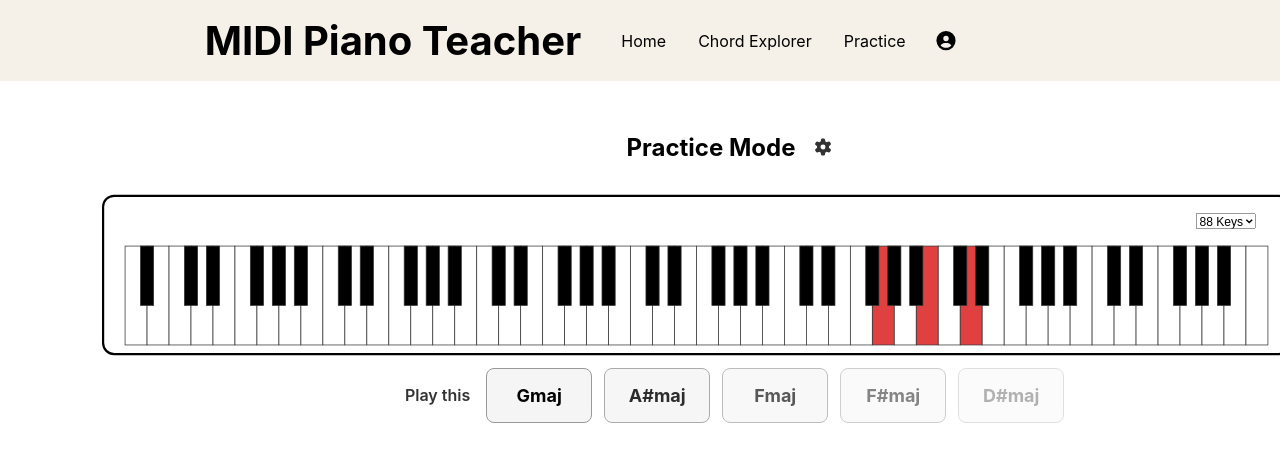
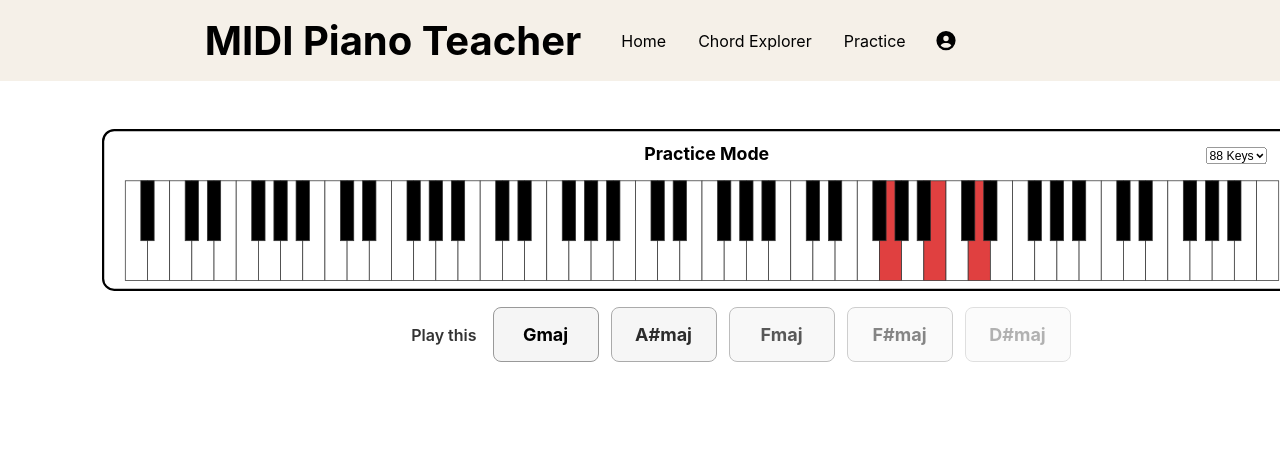
Before and after one commit to mjosephs1/midi-piano-teacher-web, a React (Create React App) app: page /practice-chords/practice in a window 1280 px wide. Shown: the top 462 px of the page. Built offline with nearby package versions, Linux system fonts and the light colour scheme.

Commit message:
Move all the page titles into the virtual piano heaader, move practice mode settings button to the right of the piano

```diff
--- a/src/components/PianoIcon.tsx
+++ b/src/components/PianoIcon.tsx
@@ -19,7 +19,7 @@ export function PianoIcon({ pianoIconWidth }: Props) {
                 key={`white-${i}`}
                 stroke="black"           // border color
                 strokeWidth={5}
-                fill={hovered && (i == 1 || i == 5) ? "#E04040" : "white"}
+                fill={hovered && [1,3,5].includes(i) ? "#E04040" : "white"}
                 x={i * whiteKeyWidth}
                 y={0}
                 width={whiteKeyWidth}
@@ -35,7 +35,7 @@ export function PianoIcon({ pianoIconWidth }: Props) {
                         key={`black-${i}`}
                         stroke="black"
                         strokeWidth={5}
-                        fill={hovered && i == 3 ? "#E04040" : "black"}
+                        fill={"black"}
                         x={(i * whiteKeyWidth) + (whiteKeyWidth-(blackKeyWidth/2))}
                         y={0}
                         width={blackKeyWidth}
--- a/src/pages/ChordExplorer.tsx
+++ b/src/pages/ChordExplorer.tsx
@@ -19,10 +19,11 @@ export const ChordExplorer: FC = ({}) => {
 
     return (
       <div className="chord-explorer-page">
-        <h2>Chord Explorer</h2>
         <VirtualPiano
             numKeys={KEYBOARD_SIZES[0]}
-            pressedNotes={chordNotes}/>
+            pressedNotes={chordNotes}
+            header="Chord Explorer"
+            />
 
         <div className="chord-grid">
           {CHORD_PATTERNS.map((pattern, pi) => (
--- a/src/pages/PracticeMode.css
+++ b/src/pages/PracticeMode.css
@@ -21,7 +21,8 @@
   align-items: center;
   border: none;
   background: transparent;
-  padding: 0.4rem 0.6rem;
+  padding: 0rem 0.6rem;
+  padding-bottom: 2rem;
   font-size: 1rem;
   color: #333;
   cursor: pointer;
@@ -68,7 +69,7 @@
   gap: 12px;
 }
 
-.octave-section {
+.practice-mode-settings-section {
   display: flex;
   flex-direction: column;
   align-items: center;
--- a/src/pages/PracticeMode.tsx
+++ b/src/pages/PracticeMode.tsx
@@ -9,6 +9,7 @@ import { VirtualPiano } from '../midi/VirtualPiano';
 import { ChordQueue } from '../components/ChordQueue';
 import { PracticeConfiguration } from '../components/PracticeConfiguration';
 import './PracticeMode.css';
+import { PianoIcon } from '../components/PianoIcon';
 
 library.add(faGear, faChevronUp, faChevronDown);
 
@@ -144,15 +145,7 @@ export const PracticeMode: FC<PracticeModeProps> = ({ numKeys, onNumKeysChange }
         <div className="practice-config-backdrop" onClick={() => setConfigOpen(false)} />
       )}
       <div className="practice-mode-title-row">
-        <h2>Practice Mode</h2>
         <div className="practice-config-wrapper" ref={configWrapperRef}>
-          <button
-            className="practice-config-button"
-            onClick={() => setConfigOpen(prev => !prev)}
-            aria-expanded={configOpen}
-          >
-            <FontAwesomeIcon icon={faGear} />
-          </button>
           {configOpen && (
             <div className="practice-config-panel">
               <h3 className="practice-config-title">Practice Mode Configuration</h3>
@@ -165,8 +158,22 @@ export const PracticeMode: FC<PracticeModeProps> = ({ numKeys, onNumKeysChange }
         </div>
       </div>
       <div className="piano-with-octave">
-        <VirtualPiano numKeys={numKeys} pressedNotes={currentChordNotes} secondaryPressedNotes={pressedNotes} showSettings={true} onNumKeysChange={onNumKeysChange} />
-        <div className="octave-section">
+        <VirtualPiano
+          numKeys={numKeys}
+          pressedNotes={currentChordNotes}
+          secondaryPressedNotes={pressedNotes}
+          header="Practice Mode"
+          showSettings={true}
+          onNumKeysChange={onNumKeysChange} />
+        <div className="practice-mode-settings-section">
+          <span className="octave-label">Settings</span>
+          <button
+              className="practice-config-button"
+              onClick={() => setConfigOpen(prev => !prev)}
+              aria-expanded={configOpen}
+            >
+              <PianoIcon pianoIconWidth={40}/>
+          </button>
           <span className="octave-label">Octave {Math.floor(baseNote / 12) - 1}</span>
           <button
             className="octave-button"
```
